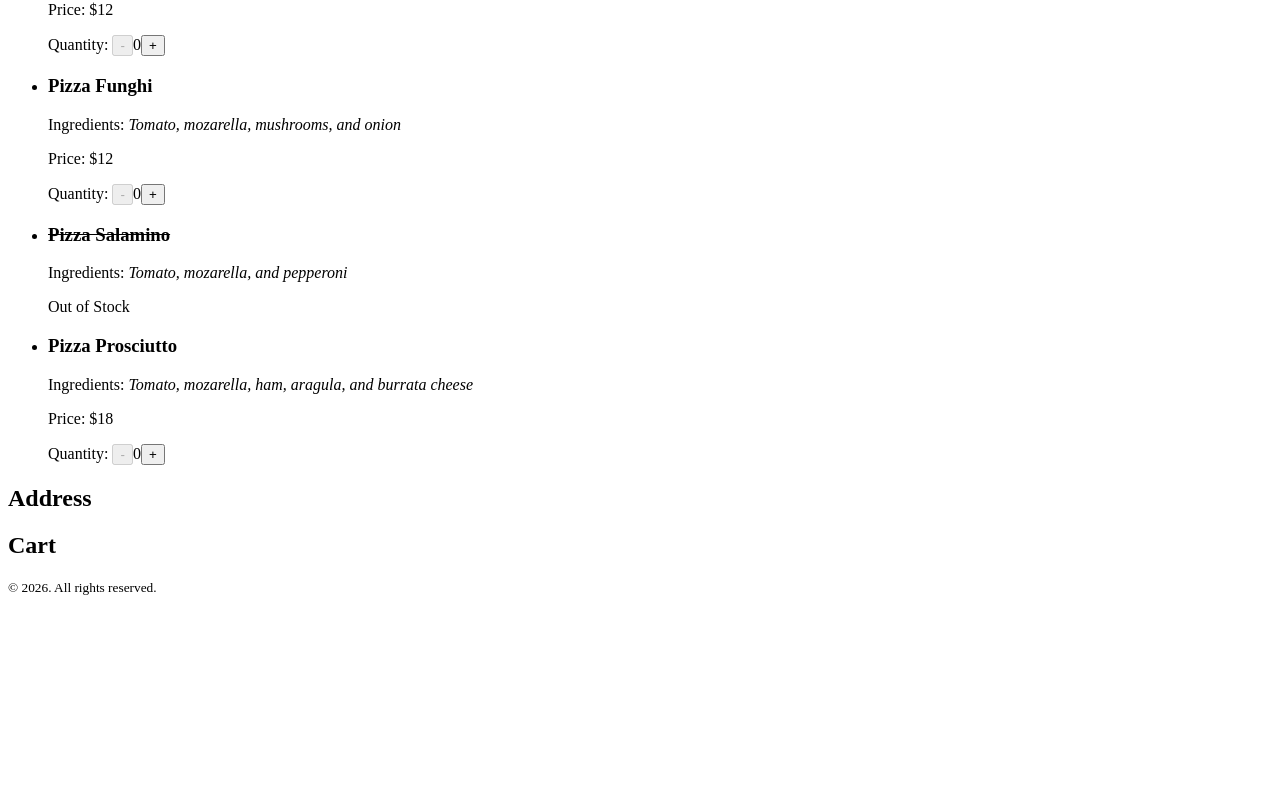
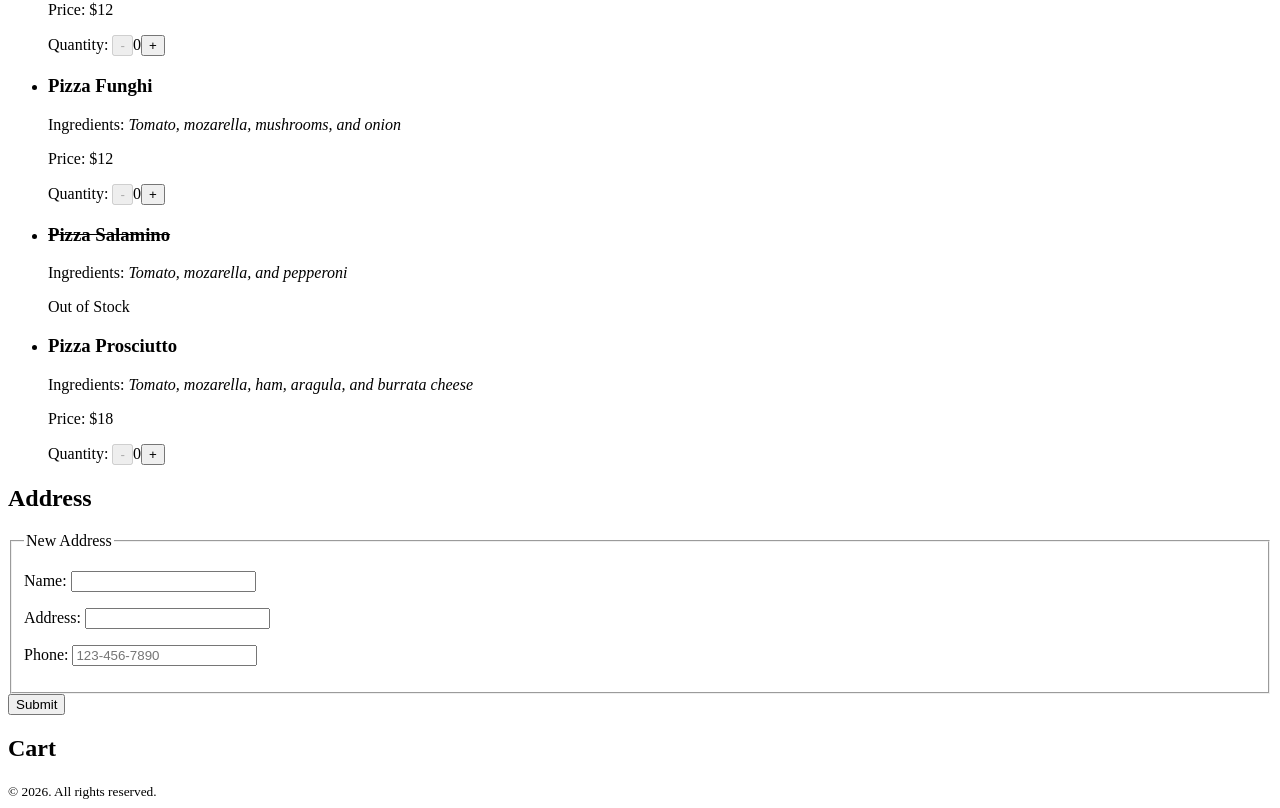
Before and after one commit to priyavrat-misra/shopping-with-react, a React (Create React App) app: page / in a window 1280 px wide. Shown: the part 497-1305 px from the top of the page. Before the commit the page ends 1101 px from the top, so only its background shows below. Built offline with nearby package versions, Linux system fonts and the light colour scheme.

Commit message:
add address form

```diff
--- a/src/App.js
+++ b/src/App.js
@@ -60,7 +60,7 @@ function Body() {
   return (
     <main>
       <Menu />
-      <h2>Address</h2>
+      <Address />
       <h2>Cart</h2>
     </main>
   );
@@ -111,6 +111,70 @@ function Pizza({ pizza }) {
   );
 }
 
+function Address() {
+  const [name, setName] = useState("");
+  const [address, setAddress] = useState("");
+  const [phone, setPhone] = useState("");
+
+  function handleSubmit(event) {
+    event.preventDefault(); // prevent page reload
+    console.log({ name: name, address: address, phone: phone });
+    setName("");
+    setAddress("");
+    setPhone("");
+  }
+
+  return (
+    <>
+      <h2>Address</h2>
+      <form onSubmit={handleSubmit}>
+        <fieldset>
+          <legend>New Address</legend>
+          <p>
+            <label>
+              Name:&nbsp;
+              <input
+                type="text"
+                required
+                name="name"
+                value={name}
+                onChange={(event) => setName(event.target.value)}
+              />
+            </label>
+          </p>
+          <p>
+            <label>
+              Address:&nbsp;
+              <input
+                type="text"
+                required
+                name="address"
+                value={address}
+                onChange={(event) => setAddress(event.target.value)}
+              />
+            </label>
+          </p>
+          <p>
+            <label>
+              Phone:&nbsp;
+              <input
+                type="tel"
+                required
+                name="phone"
+                placeholder="123-456-7890"
+                pattern="[0-9]{3}-[0-9]{3}-[0-9]{4}"
+                value={phone}
+                onChange={(event) => setPhone(event.target.value)}
+              />
+            </label>
+          </p>
+        </fieldset>
+        <button>Submit</button>
+      </form>
+    </>
+  );
+}
+
 function Footer() {
   return React.createElement(
     "footer",
```
